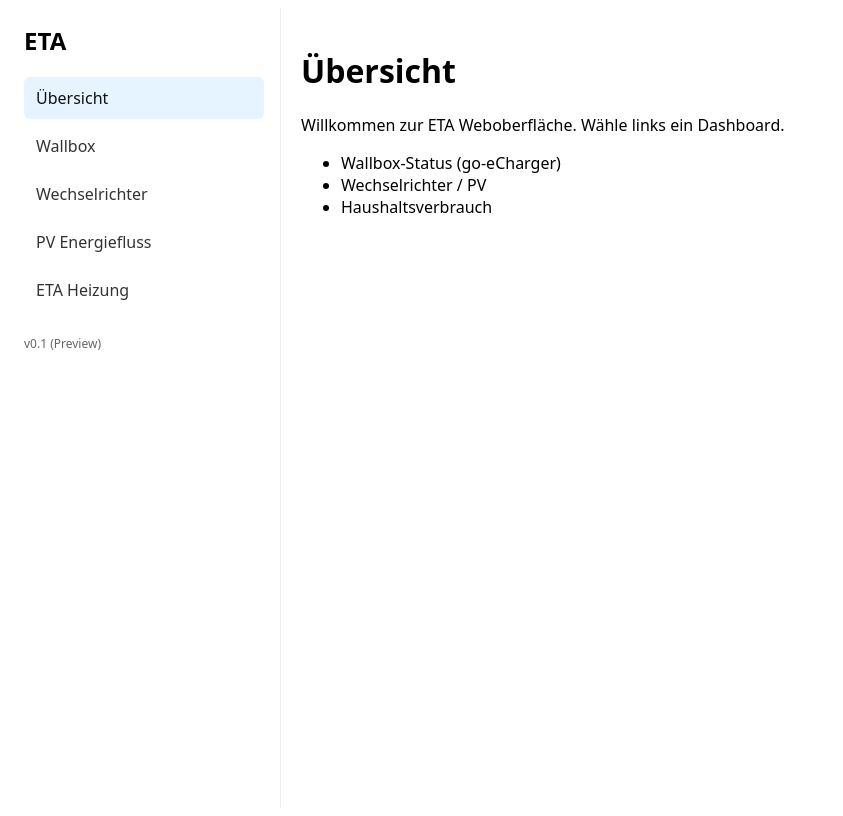
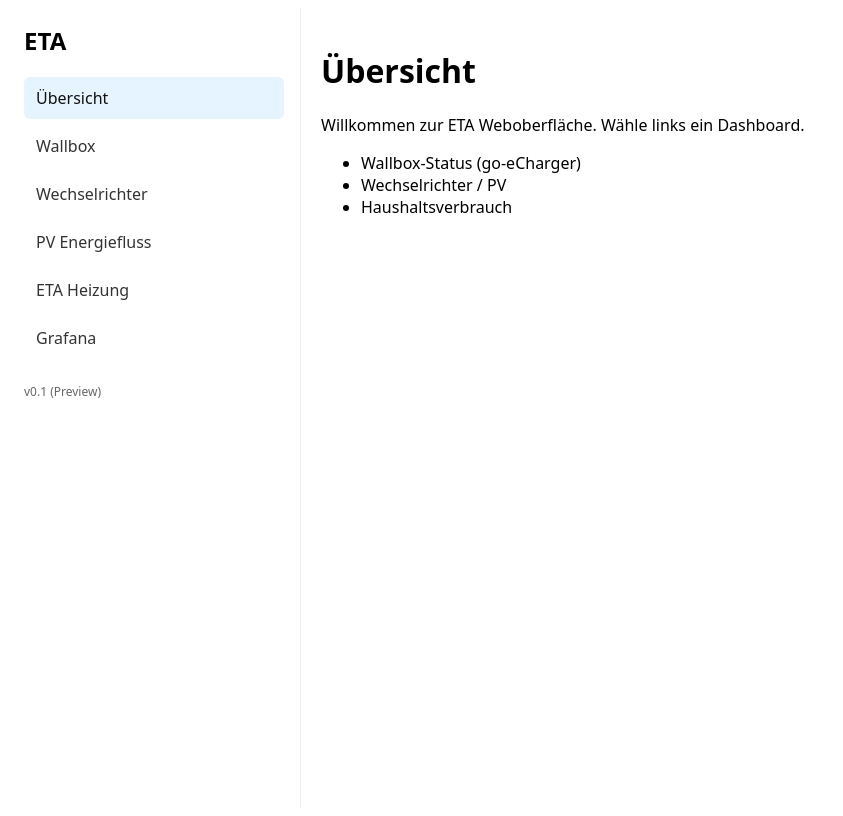
Before and after one commit to RDominik/home_dashboard, a React (Vite) app in the folder webui/: page / in a window 1280 px wide. Shown: the whole page, without its empty margins (0-843 px from the left). Built offline with nearby package versions, Linux system fonts and the light colour scheme.

Commit message:
webui: Grafana-Seite mit einbettbarem Public Dashboard + Navigation

```diff
--- a/webui/src/App.jsx
+++ b/webui/src/App.jsx
@@ -14,7 +14,7 @@
 export default function App() {
   return (
     <div style={{ display: 'flex', height: '100vh', fontFamily: 'system-ui, sans-serif' }}>
-      <aside style={{ width: 240, borderRight: '1px solid #eee', padding: 16 }}>
+      <aside style={{ width: 260, borderRight: '1px solid #eee', padding: 16 }}>
         <h2 style={{ marginTop: 0 }}>ETA</h2>
         <nav style={{ display: 'grid', gap: 6 }}>
           <NavLink to="/" style={linkStyle} end>Übersicht</NavLink>
@@ -22,6 +22,7 @@
           <NavLink to="/inverter" style={linkStyle}>Wechselrichter</NavLink>
           <NavLink to="/energy" style={linkStyle}>PV Energiefluss</NavLink>
           <NavLink to="/heating" style={linkStyle}>ETA Heizung</NavLink>
+          <NavLink to="/grafana" style={linkStyle}>Grafana</NavLink>
         </nav>
         <div style={{ marginTop: 24, fontSize: 12, color: '#666' }}>
           <div>v0.1 (Preview)</div>
--- a/webui/src/main.jsx
+++ b/webui/src/main.jsx
@@ -7,6 +7,7 @@
 import Inverter from './pages/Inverter.jsx'
 import EnergyFlow from './pages/EnergyFlow.jsx'
 import Heating from './pages/Heating.jsx'
+import Grafana from './pages/Grafana.jsx'
 
 const router = createBrowserRouter([
   {
@@ -18,6 +19,7 @@
       { path: 'inverter', element: <Inverter /> },
       { path: 'energy', element: <EnergyFlow /> },
       { path: 'heating', element: <Heating /> },
+      { path: 'grafana', element: <Grafana /> },
     ],
   },
 ])
--- /dev/null
+++ b/webui/src/pages/Grafana.jsx
@@ -0,0 +1,33 @@
+import React, { useMemo, useState } from 'react'
+
+export default function Grafana() {
+  const [url, setUrl] = useState('http://192.168.188.97:3000/public-dashboards/12b8f580467f4aa7b432928f0a4ec2be?refresh=5s&from=now-6h&to=now&timezone=browser')
+  const safeUrl = useMemo(() => {
+    try {
+      const u = new URL(url)
+      return u.toString()
+    } catch {
+      return null
+    }
+  }, [url])
+
+  return (
+    <div style={{height:'100%', display:'flex', flexDirection:'column'}}>
+      <h1>Grafana Dashboard</h1>
+      <div style={{display:'flex', gap:8, alignItems:'center', marginBottom:8}}>
+        <label htmlFor="gurl" style={{color:'#555'}}>URL:</label>
+        <input id="gurl" value={url} onChange={e=>setUrl(e.target.value)} style={{flex:1, padding:'8px 10px', border:'1px solid #ddd', borderRadius:6}} />
+        <button onClick={()=>setUrl(url)} style={{padding:'8px 12px'}}>Laden</button>
+      </div>
+      {!safeUrl && <div style={{background:'#fff3cd', border:'1px solid #ffeeba', color:'#856404', padding:10, borderRadius:6, margin:'8px 0'}}>Ungültige URL</div>}
+      <div style={{flex:1, minHeight:400, border:'1px solid #eee', borderRadius:8, overflow:'hidden'}}>
+        {safeUrl && (
+          <iframe title="Grafana" src={safeUrl} style={{width:'100%', height:'100%', border:0}} allowFullScreen />
+        )}
+      </div>
+      <div style={{marginTop:8, color:'#666', fontSize:12}}>
+        Hinweis: Das eingebettete Dashboard muss als Public Dashboard freigegeben sein. Bei Mixed‑Content kann HTTPS für die WebUI oder einen Reverse‑Proxy nötig sein.
+      </div>
+    </div>
+  )
+}
```
